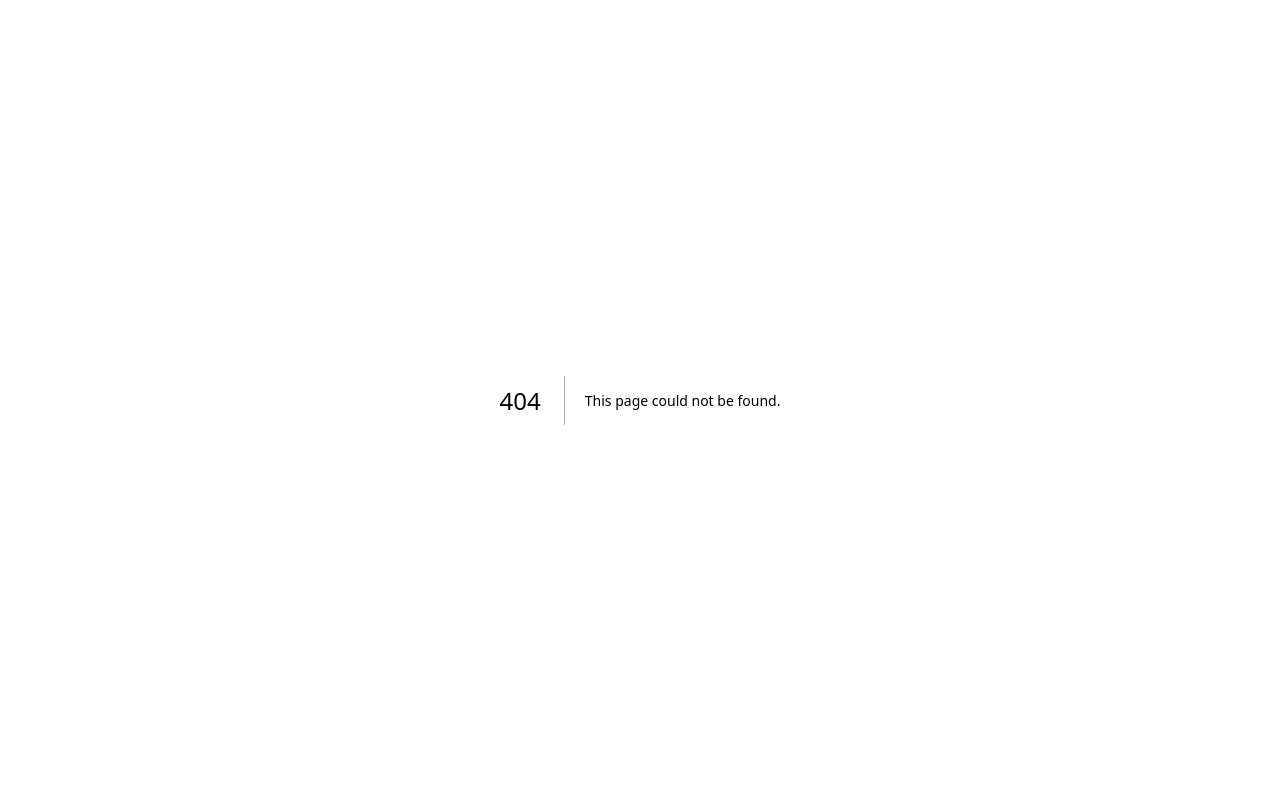
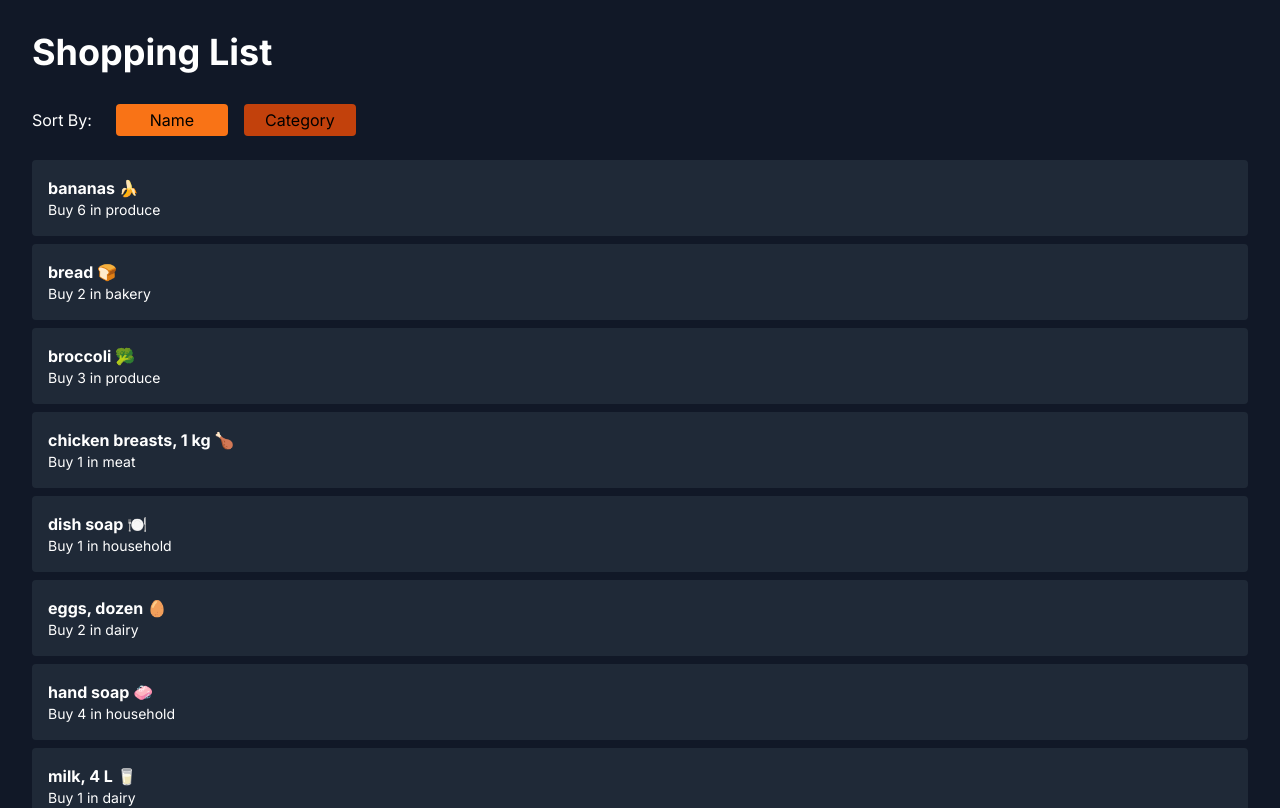
Before and after one commit to JBuccat/cprg306-assignments, a Next.js app: page /week-5 in a window 1280 px wide. Before the commit this address had no page. Shown: the top 808 px of the page. Built offline with nearby package versions, Linux system fonts and the light colour scheme.

Commit message:
week-5
Assignment 5 complete

```diff
--- a/app/page.js
+++ b/app/page.js
@@ -7,6 +7,9 @@ export default function Home() {
       <h1>CPRG 306: Web Development 2 - Assignments</h1>
 
       <Link href="./week-2/">Week 2 Assignment</Link>
+      <Link href="./week-3/">Week 3 Assignment</Link>
+      <Link href="./week-4/">Week 4 Assignment</Link>
+      <Link href="./week-5/">Week 5 Assignment</Link>
     </main>
   );
 }
--- /dev/null
+++ b/app/week-5/item-list.js
@@ -0,0 +1,34 @@
+"use client"
+
+import { useState } from "react";
+import Item from "./item";
+import itemData from './items.json';
+
+export default function ItemList() {
+
+    const [sortBy, setSortBy] = useState('name');
+
+    let sortedItems = [...itemData].sort((a, b) => {
+        if (sortBy === 'name') {
+            return a.name.localeCompare(b.name);
+        } else if (sortBy === 'category') {
+            return a.category.localeCompare(b.category);
+        }
+        return 0;
+    });
+
+    return (
+        <div>
+            <div className="mb-4">
+                <label className="text-white mr-4">Sort By:</label>
+                <button className={sortBy === 'name' ? 'bg-orange-500 p-1 m-2 w-28 rounded' : 'bg-orange-700 p-1 m-2 w-28 rounded'} onClick={() => setSortBy('name')}>Name</button>
+                <button className={sortBy === 'category' ? 'bg-orange-500 p-1 m-2 w-28 rounded' : 'bg-orange-700 p-1 m-2 w-28 rounded'} onClick={() => setSortBy('category')}>Category</button>
+            </div>
+            <ul>
+                {sortedItems.map(item => (
+                    <Item key={item.id} itemObj={item} />
+                ))}
+            </ul>
+        </div>
+    );
+}
--- /dev/null
+++ b/app/week-5/item.js
@@ -0,0 +1,16 @@
+
+
+export default function Item({itemObj}){
+
+    let {name, quantity, category} = itemObj;
+
+    return(
+        <li className="p-4 bg-gray-800 rounded mb-2 text-white">
+            <div>
+                <span className="font-bold">{name}</span>
+            </div>
+            <div className="text-sm">Buy {quantity} in {category}</div>
+         </li>
+    );
+
+}
--- /dev/null
+++ b/app/week-5/items.json
@@ -0,0 +1,74 @@
+[
+    {
+      "id": "1h2GJKH12gkHG31h1H",
+      "name": "milk, 4 L 🥛",
+      "quantity": 1,
+      "category": "dairy"
+    },
+    {
+      "id": "2KJH3k2j3H1k2J3K1H",
+      "name": "bread 🍞",
+      "quantity": 2,
+      "category": "bakery"
+    },
+    {
+      "id": "3h2KJH3k2j3H1k2J3",
+      "name": "eggs, dozen 🥚",
+      "quantity": 2,
+      "category": "dairy"
+    },
+    {
+      "id": "4k2J3K1H2GJKH12gk",
+      "name": "bananas 🍌",
+      "quantity": 6,
+      "category": "produce"
+    },
+    {
+      "id": "5H1h1H2KJH3k2j3H",
+      "name": "broccoli 🥦",
+      "quantity": 3,
+      "category": "produce"
+    },
+    {
+      "id": "6H1k2J3K1H2GJKH1",
+      "name": "chicken breasts, 1 kg 🍗",
+      "quantity": 1,
+      "category": "meat"
+    },
+    {
+      "id": "7gkHG31h1H2KJH3k",
+      "name": "pasta sauce 🍝",
+      "quantity": 3,
+      "category": "canned goods"
+    },
+    {
+      "id": "8j3H1k2J3K1H2GJK",
+      "name": "spaghetti, 454 g 🍝",
+      "quantity": 2,
+      "category": "dry goods"
+    },
+    {
+      "id": "9H12gkHG31h1H2KJ",
+      "name": "toilet paper, 12 pack 🧻",
+      "quantity": 1,
+      "category": "household"
+    },
+    {
+      "id": "10H3k2j3H1k2J3K1",
+      "name": "paper towels, 6 pack",
+      "quantity": 1,
+      "category": "household"
+    },
+    {
+      "id": "11k2J3K1H2GJKH12",
+      "name": "dish soap 🍽️",
+      "quantity": 1,
+      "category": "household"
+    },
+    {
+      "id": "12GJKH12gkHG31h1",
+      "name": "hand soap 🧼",
+      "quantity": 4,
+      "category": "household"
+    }
+  ]
--- /dev/null
+++ b/app/week-5/page.js
@@ -0,0 +1,12 @@
+import React from "react";
+import ItemList from "./item-list";
+
+
+export default function Page(){
+    return(
+        <main className="p-8 bg-gray-900 min-h-screen">
+            <h1 className="text-4xl font-bold mb-6 text-white">Shopping List</h1>
+            <ItemList />
+        </main>
+    );
+}
```
